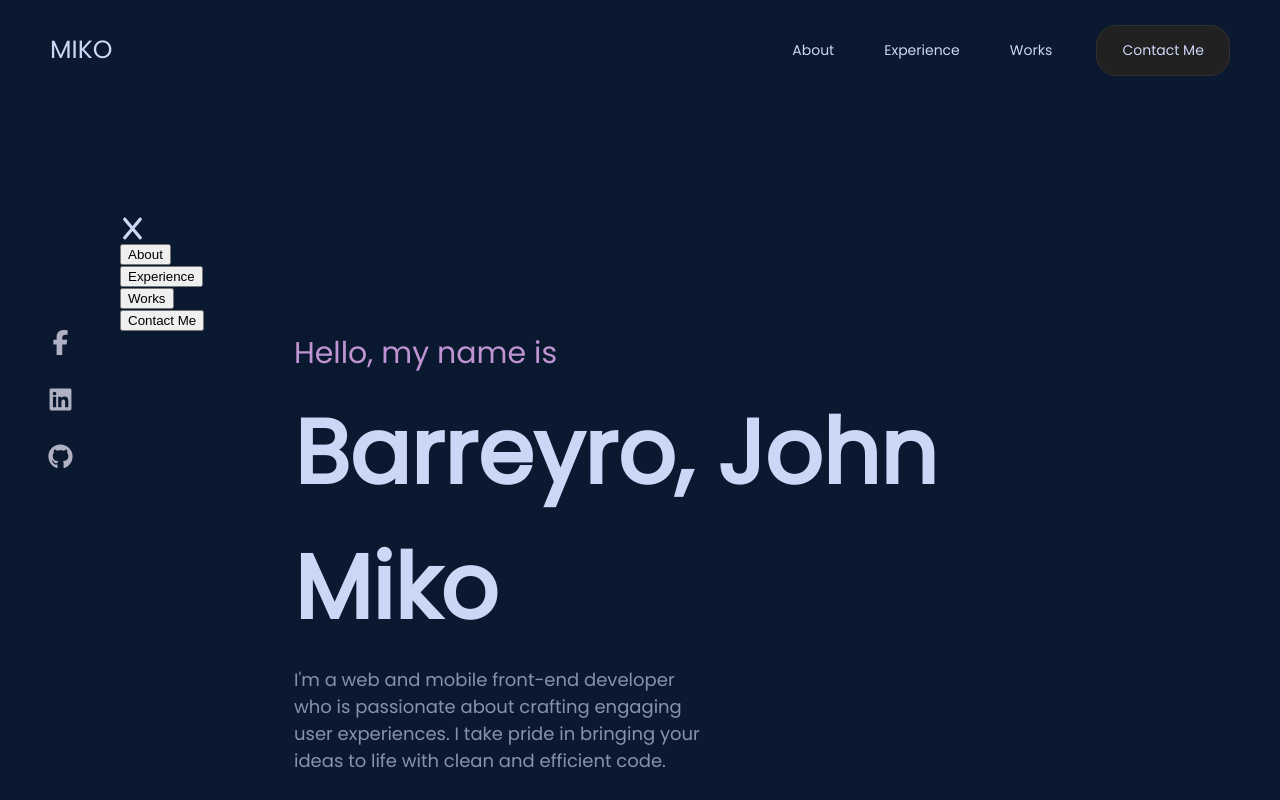
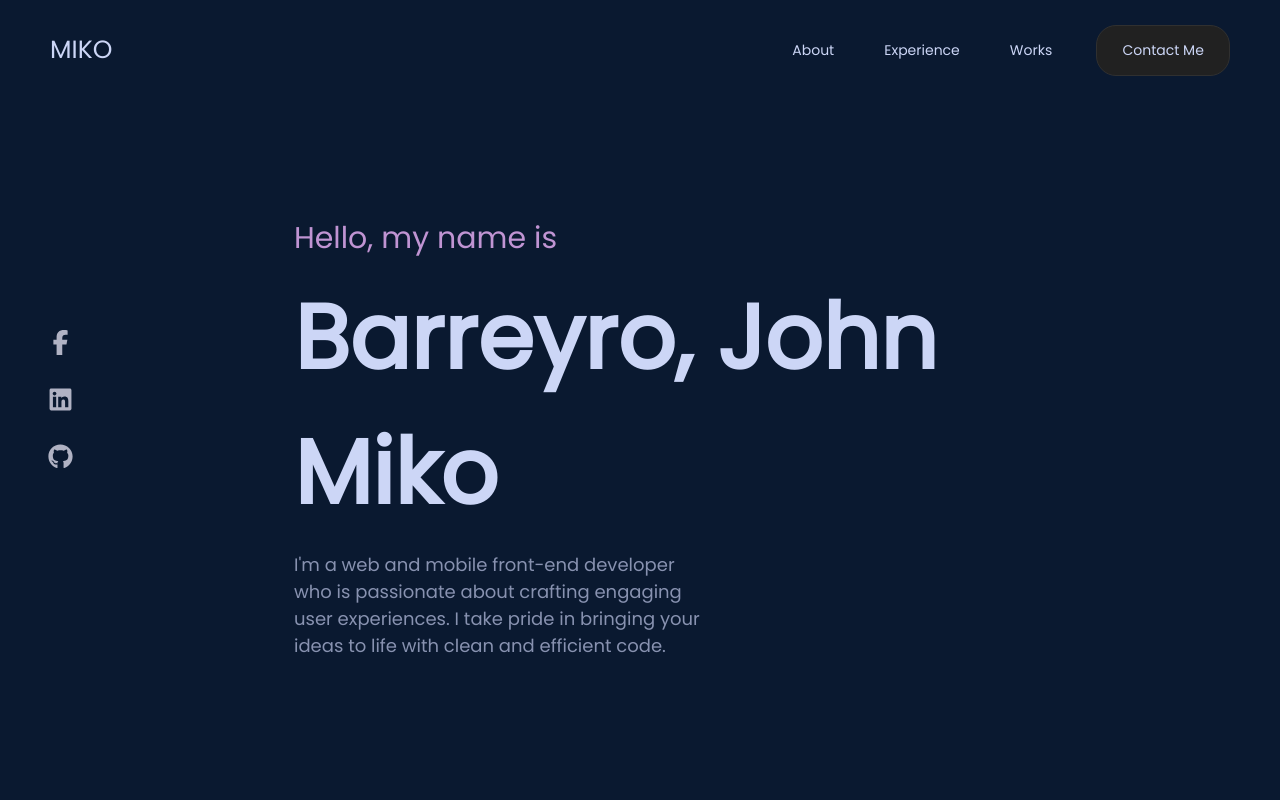
Before and after one commit to barreyrojohnmiko/personal-portfolio, a React (Create React App) app: page /#/ in a window 1280 px wide. Shown: the top 800 px of the page. Built offline with nearby package versions, Linux system fonts and the light colour scheme.

Commit message:
added jump functions in navbar

```diff
--- a/src/components/Home.tsx
+++ b/src/components/Home.tsx
@@ -50,7 +50,7 @@ const Home = () => {
         </div>
         <div className="navbar-menu-container">
           <div className="navbar-btn-text-spacing">
-            <button className="navbar-btn-text navbar-btn-border">About</button>
+            <button className="navbar-btn-text navbar-btn-border" onClick={handleAboutClick}>About</button>
           </div>
           <div className="navbar-btn-text-spacing">
             <button className="navbar-btn-text navbar-btn-border">
@@ -61,7 +61,7 @@ const Home = () => {
             <button className="navbar-btn-text navbar-btn-border">Works</button>
           </div>
           <div className="navbar-btn-text-spacing">
-            <button className="navbar-btn-text navbar-btn-border">
+            <button className="navbar-btn-text navbar-btn-border" onClick={handleContactClick}>
               Contact Me
             </button>
           </div>
@@ -82,9 +82,9 @@ const Home = () => {
             handleContactClick={handleContactClick}
           />
         </div>
-        {renderNavbar()}
         <div className="header-hamburger-section">
           <HeaderHamburger toggleNavbar={toggleNavbar} />
+          {renderNavbar()}
         </div>
         <div className="introduction-section">
           <Introduction />
```
